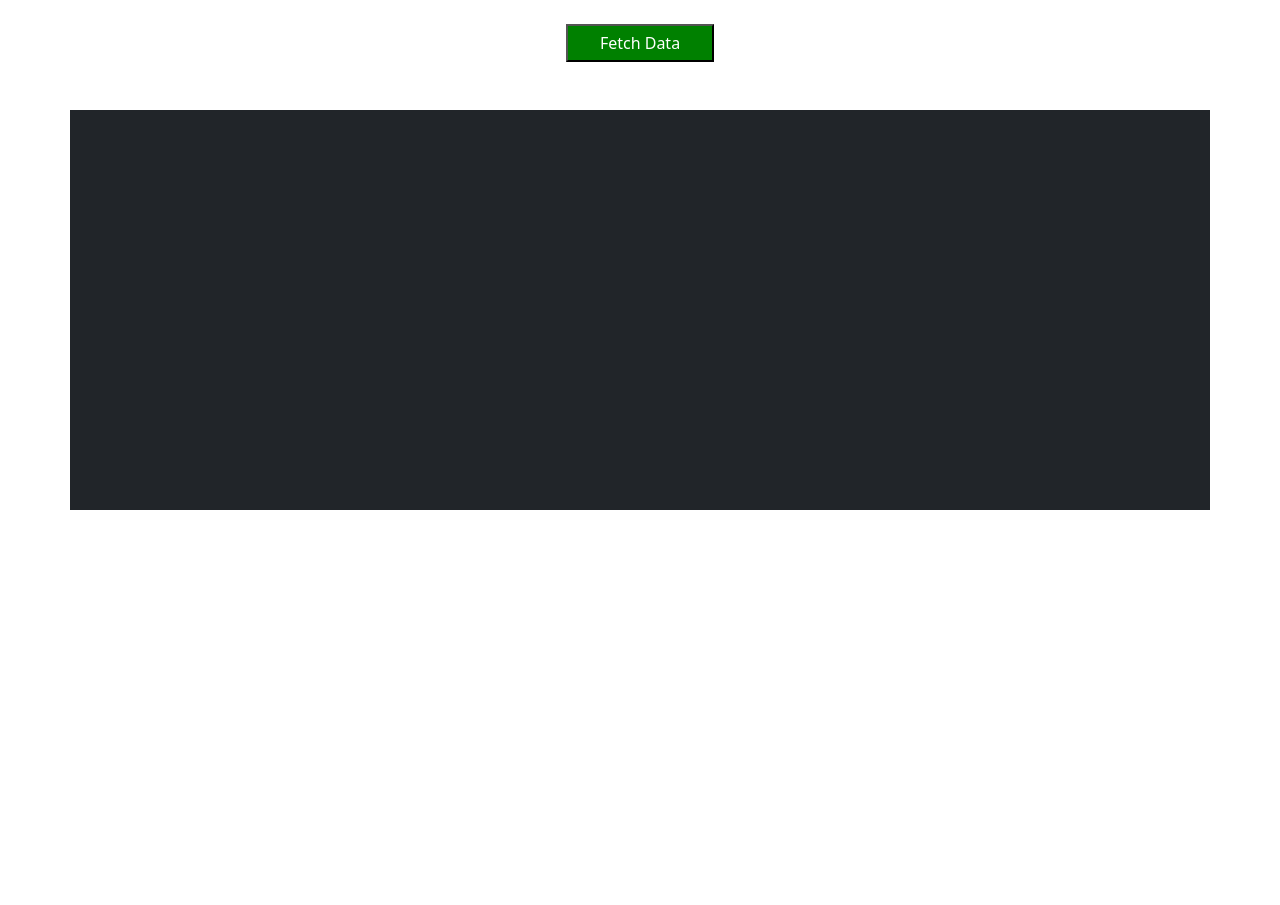
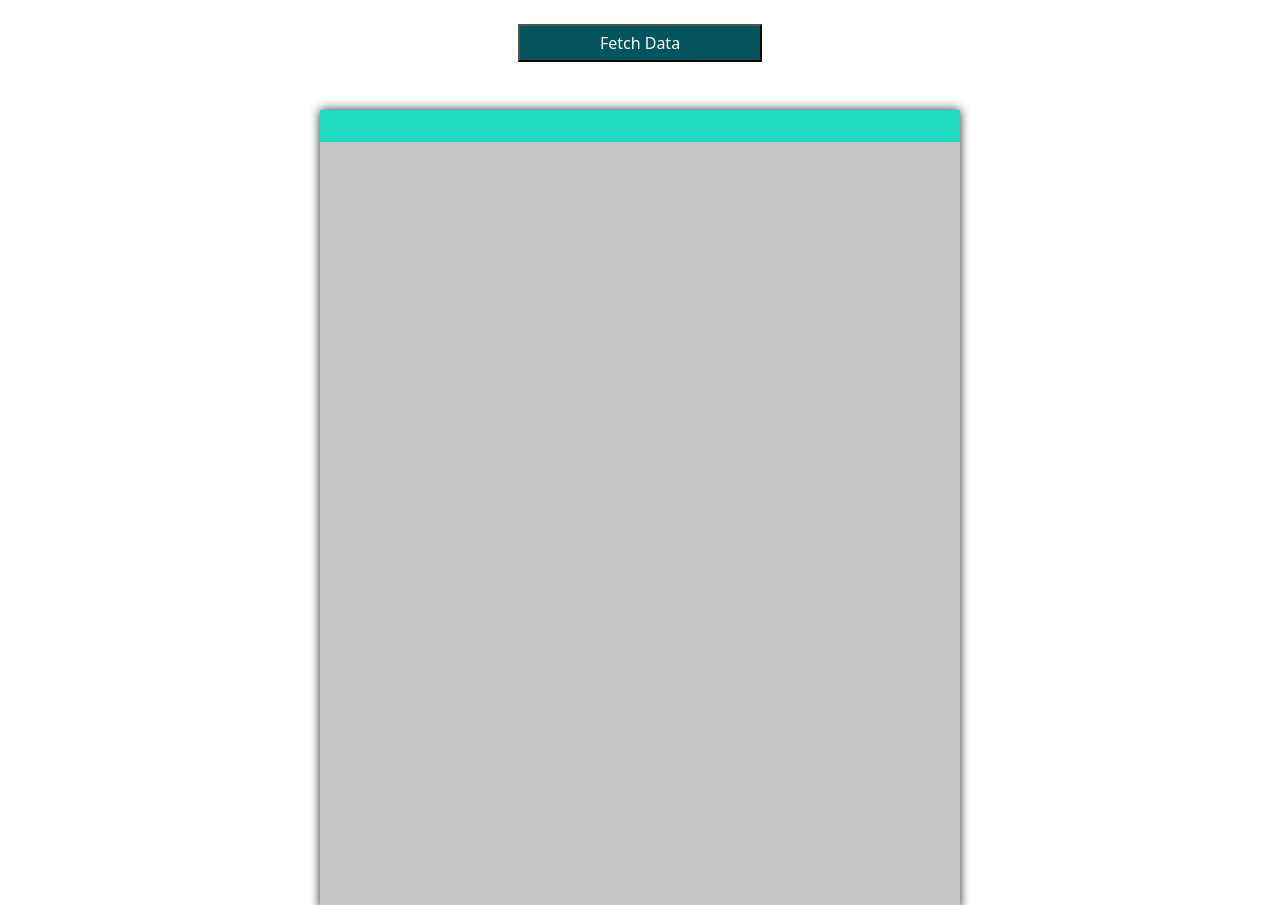
Before and after one commit to RohitPatil21/API_Test.github.io, a plain HTML site: page index.html in a window 1280 px wide. Shown: the top 905 px of the page. Before the commit the page ends 800 px from the top, so only its background shows below. Drawn offline with nearby package versions, Linux system fonts and the light colour scheme.

Commit message:
Add Design

```diff
--- a/index.css
+++ b/index.css
@@ -1,13 +1,22 @@
 
 .container{
-    height: 50vh;
-    width: 50vw;
-    /* background-color: red; */
+    height: 100vh;
+    /* width: 20vw; */
+    background-color: #c7c5c5;
     margin-top: 3rem;
+    box-shadow: 0 0 10px;
+    margin-bottom: 4rem;
 }
 
 button{
-    background-color: green;
+    background-color: rgb(3, 84, 95);
     color: white;
-    padding:5px 2rem;
+    padding:5px 5rem;
 }
+
+#title{
+    background-color: rgb(31, 218, 193);
+    margin-bottom: 2rem;
+    font-size: 2rem;
+    padding: 1rem;
+}
--- a/index.html
+++ b/index.html
@@ -13,11 +13,17 @@
     <div class="btnDiv d-flex justify-content-center mt-4">
         <button onclick="fnFetch()">Fetch Data</button>
     </div>
-    <div class="container bg-dark">
-        <div id="imageDiv d-flex justify-content-center">
-            <img id="image" src="" class="img-fluid">
+
+    <div class="container w-50">
+        <div class="row" id="postlink"></div>
+
+        <div class="row" id="title"></div>
+
+        <div id="imageDiv" class="d-flex justify-content-center w-100 ">
+            <img id="image" src="" class="img-fluid ">
         </div>
     </div>
+
 
 
     <script src="index.js"> </script>
--- a/index.js
+++ b/index.js
@@ -1,6 +1,9 @@
 async function fnFetch(){
     var res =  await fetch( "https://meme-api.herokuapp.com/gimme")
     var data = await res.json();
-    document.getElementById('image').src = data.preview[3]
-    console.log(data.preview[3]);
+    document.getElementById('image').src = data.preview[2];
+    document.getElementById('title').innerText = data.subreddit;
+    document.getElementById('postlink').innerText = data.postLink;
+    console.log(data);
+    console.log(data.subreddit)
 }
```
